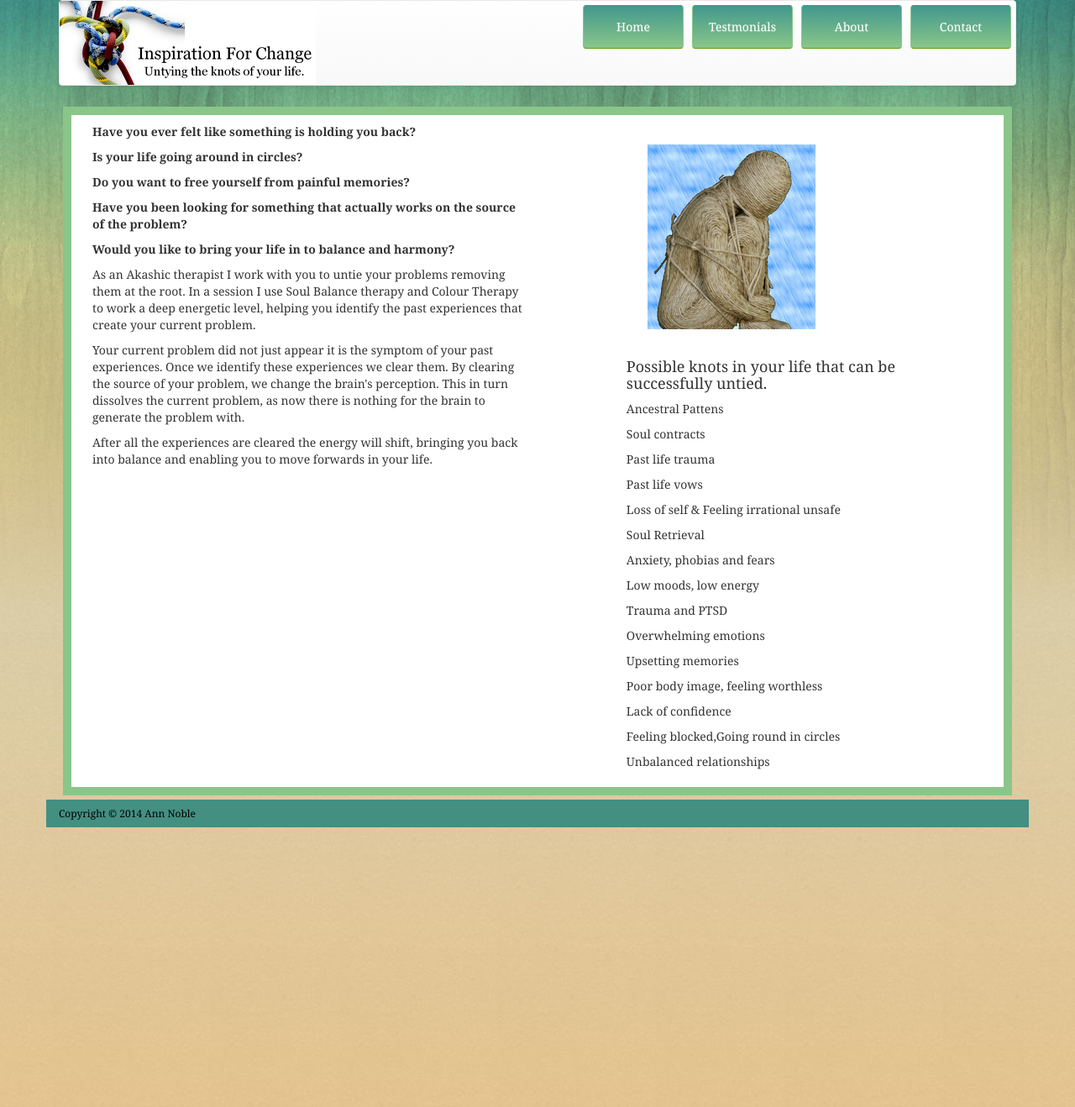
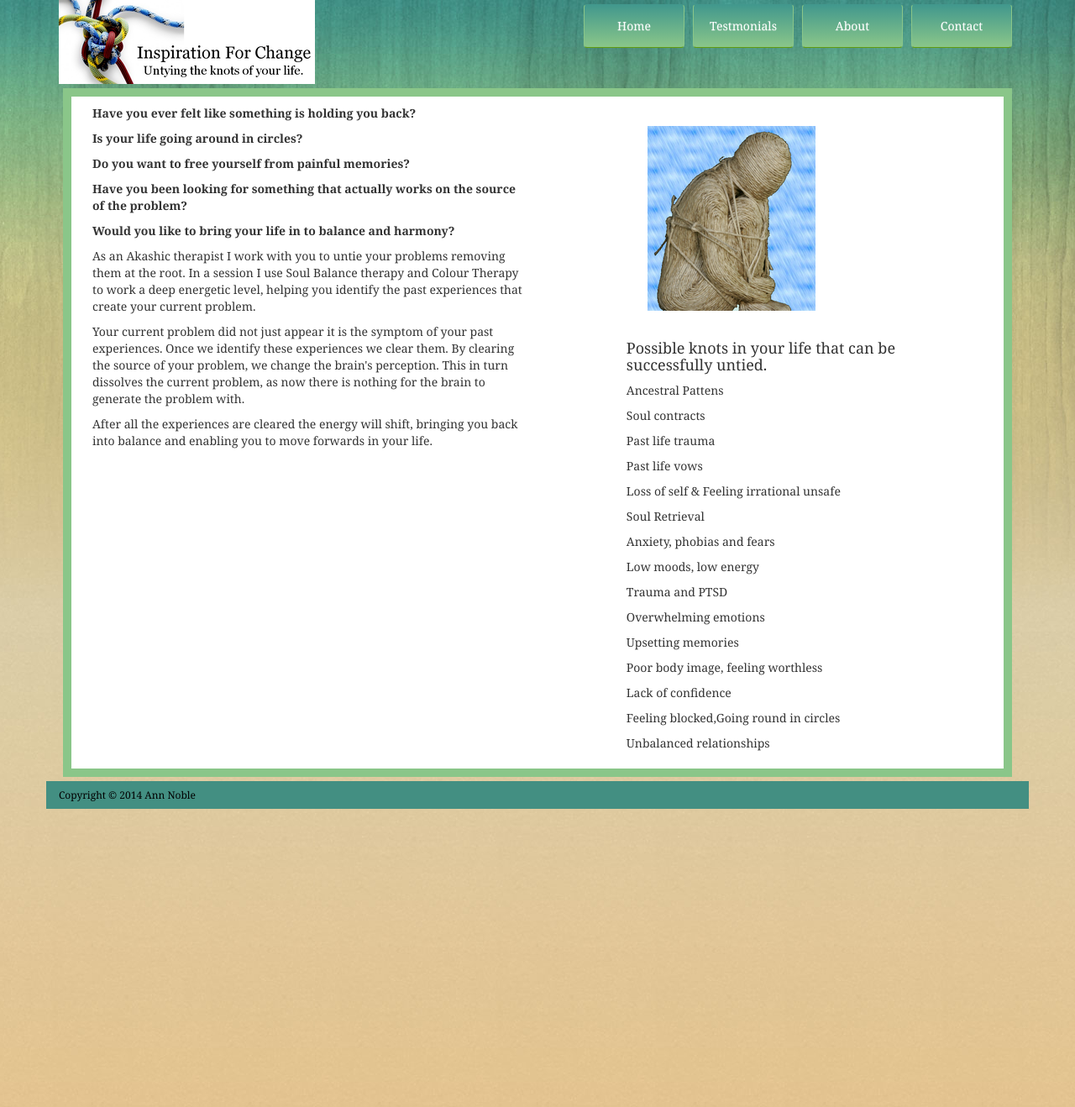
Before and after one commit to designerwebhosting/inspirationforchange, a Jekyll site: the page built from index.md, in a window 1280 px wide. Shown: the whole page at 84% size. Built offline with Jekyll 4.4.1, drawn with Linux system fonts in a browser that asks for light colours; nearby versions of some CDN libraries.

Commit message:
Updated '_layouts/default.html' via CloudCannon

```diff
--- a/_layouts/default.html
+++ b/_layouts/default.html
@@ -42,12 +42,8 @@
 
 <body>
 	<div class="container">
-    	<div class="row">
-			<div class="col-md-12">
-				<div class="navbar navbar-default">
         <div class="navbar-header">
-						<button type="button" class="navbar-toggle" data-toggle="collapse" data-target=".navbar-collapse">
-							<span class="sr-only">Toggle navigation</span>
+            <button type="button" class="navbar-toggle" data-toggle="collapse" data-target=".navbar-collapse">              				<span class="sr-only">Toggle navigation</span>
 				<span class="icon-bar"></span>
 				<span class="icon-bar"></span>
                 <span class="icon-bar"></span>
@@ -57,15 +53,12 @@
 		<div class="collapse navbar-collapse navbar-ex1-collapse">
 		    <ul class="nav navbar-right navbar-nav">
 			    <li><a type="button" class="btn btn-custom navbar-btn" href="/index.html">Home</a></li>
-							<li><a type="button" class="btn btn-custom navbar-btn" href="/testimonials/">Testmonials</a></li>
-	                        <li><a type="button" class="btn btn-custom navbar-btn" href="/about/">About</a></li>
+				<li><a type="button" class="btn btn-custom navbar-btn" href="/testimonials/">Testmonials</a></li>                          <li><a type="button" class="btn btn-custom navbar-btn" href="/about/">About</a></li>
 				<li><a type="button" class="btn btn-custom navbar-btn" href="/contact/">Contact</a></li>
        		</ul>
 		</div>
 	</div>
-			</div>
-		</div>
-	</div>
+
 
     <!-- contents -->
 
```
Lines whose indentation alone changed are shown as unchanged.
